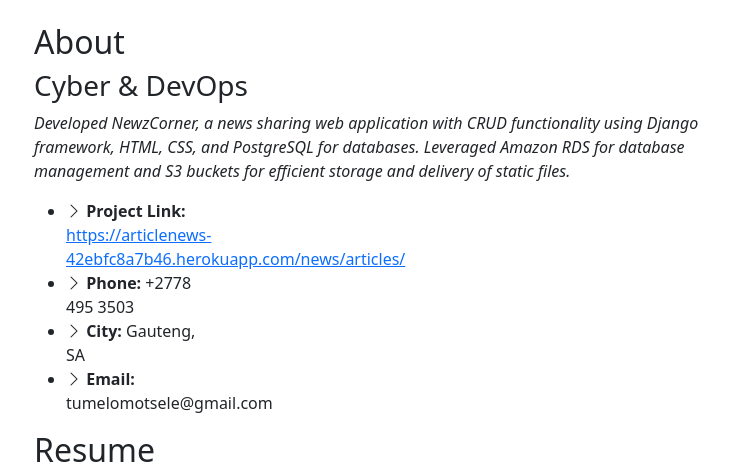
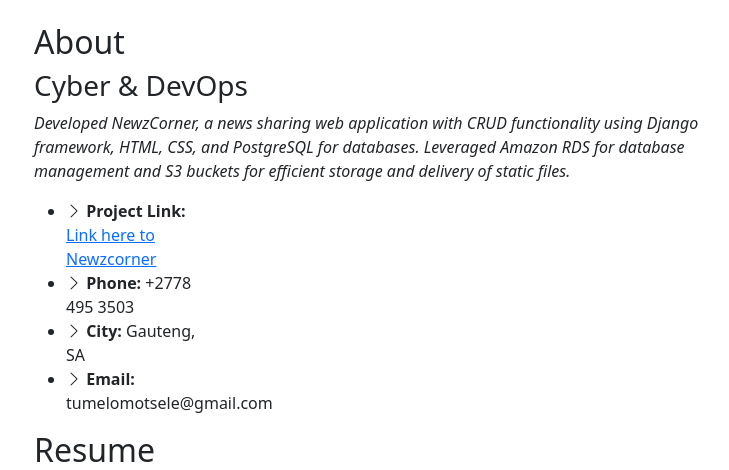
Before and after one commit to tman911/articlenews, a Django app: page / in a window 1280 px wide. Shown: the part 563-1033 px from the top of the page, without its empty margins (48-777 px from the left). Run offline with Django 4.2, Linux system fonts and the light colour scheme; some libraries are stand-ins or nearby versions.

Commit message:
broken link on homepage

```diff
--- a/userapps/templates/userapps/index.html
+++ b/userapps/templates/userapps/index.html
@@ -89,7 +89,7 @@
                   <li>
                     <i class="bi bi-chevron-right"></i>
                     <strong>Project Link:</strong>  <br>
-                    <a href="https://articlenews-42ebfc8a7b46.herokuapp.com/" target="_blank">https://articlenews-42ebfc8a7b46.herokuapp.com/news/articles/</a>
+                    <a href="https://articlenews-42ebfc8a7b46.herokuapp.com/news/articles/" target="_blank">Link here to Newzcorner </a>
                   </li>
                   <li><i class="bi bi-chevron-right"></i> <strong>Phone:</strong> <span>+2778 495 3503 </span></li>
                   <li><i class="bi bi-chevron-right"></i> <strong>City:</strong> <span>Gauteng, SA</span></li>
```
